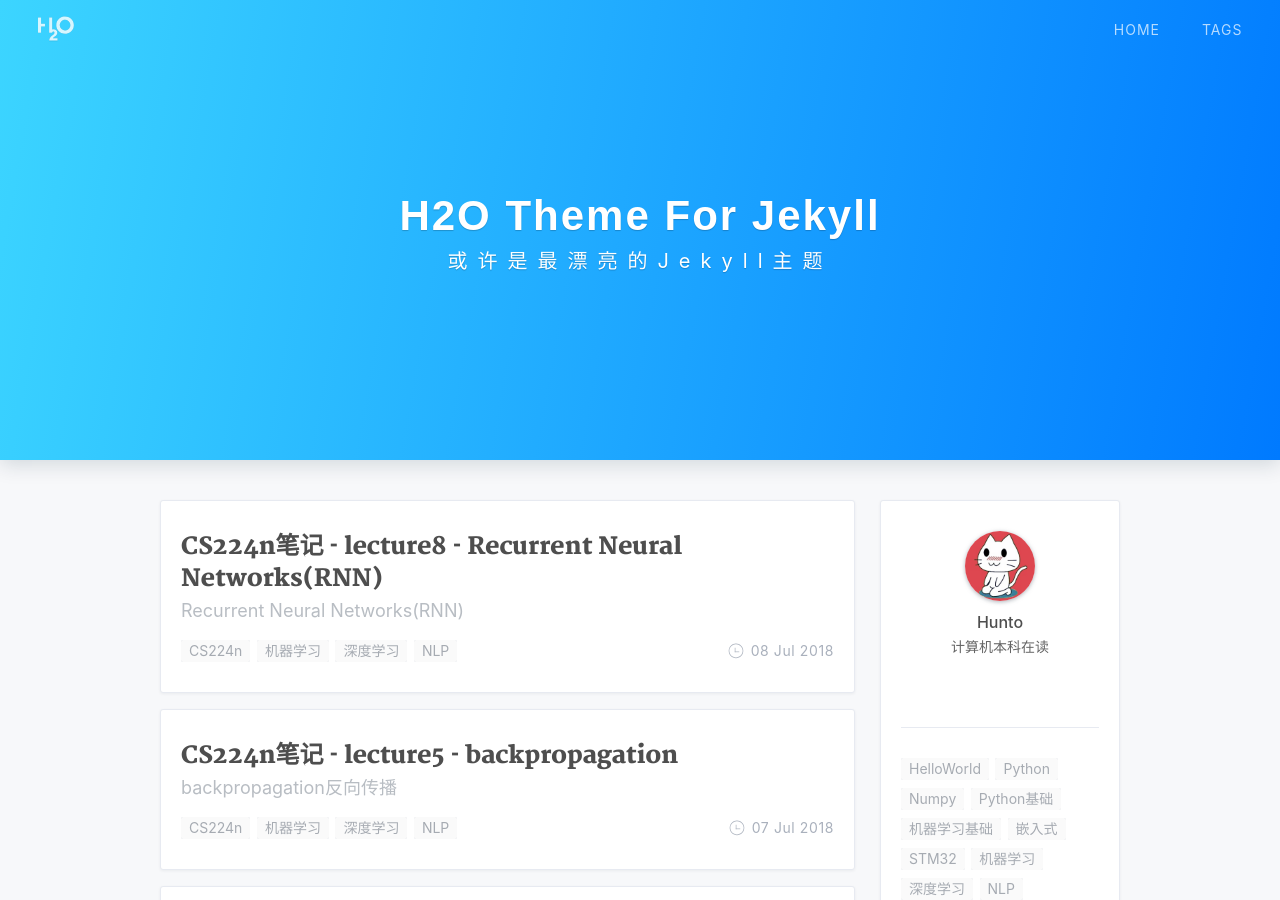
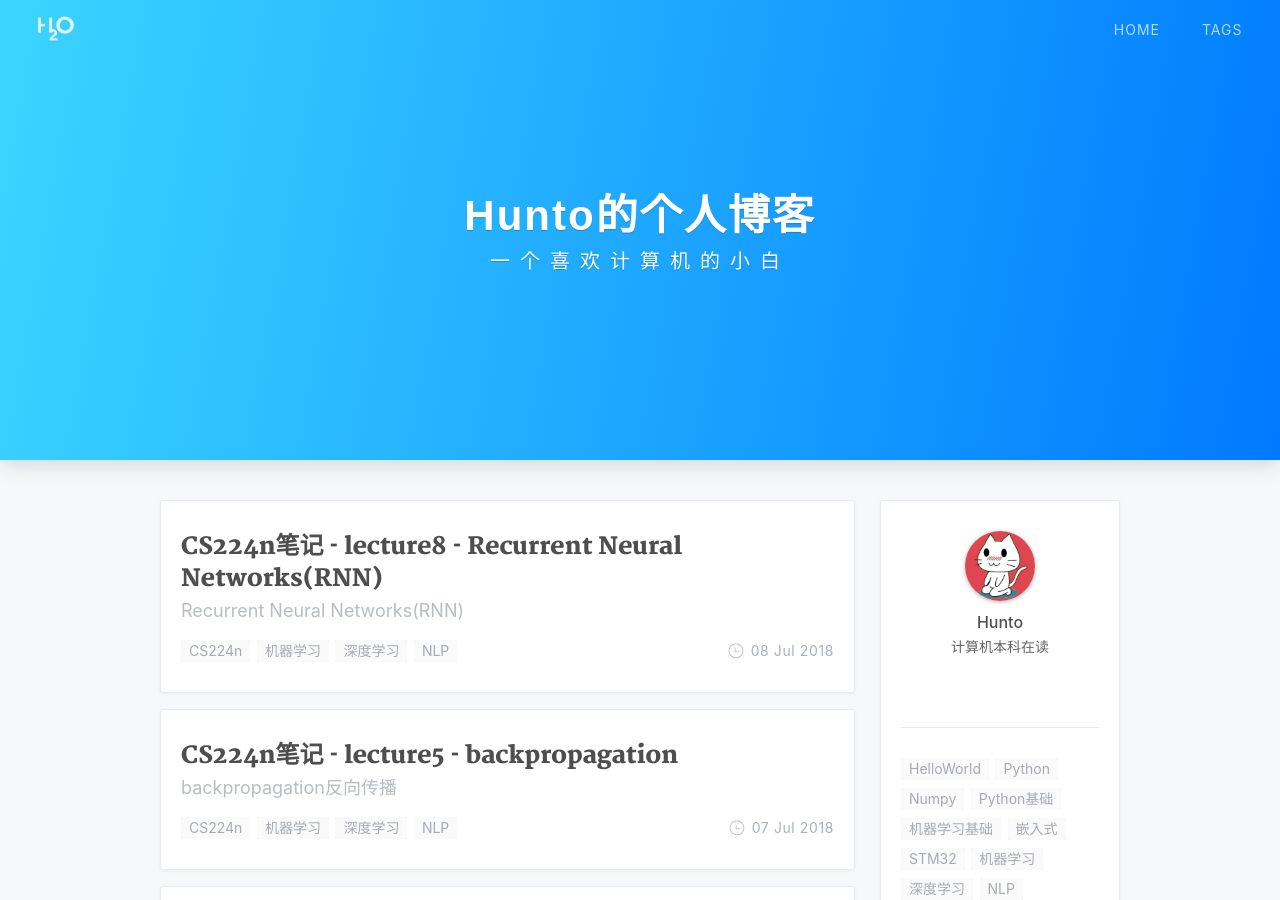
Before and after one commit to hunto/blog, a Jekyll site: the page built from index.html, in a window 1280 px wide and 900 px high. Built offline with Jekyll 4.4.1, drawn with Linux system fonts in a browser that asks for light colours; nearby versions of some CDN libraries; the list of posts is cut into pages by our own code; a style sheet for code colours, icons or effects is not loaded.

Commit message:
modified index.html

```diff
--- a/index.html
+++ b/index.html
@@ -1,7 +1,7 @@
 ---
 layout: default
-home-title: H2O Theme For Jekyll
-description: 或许是最漂亮的Jekyll主题
+home-title: Hunto的个人博客
+description: 一个喜欢计算机的小白
 ---
 
 {% include header.html %}
```
